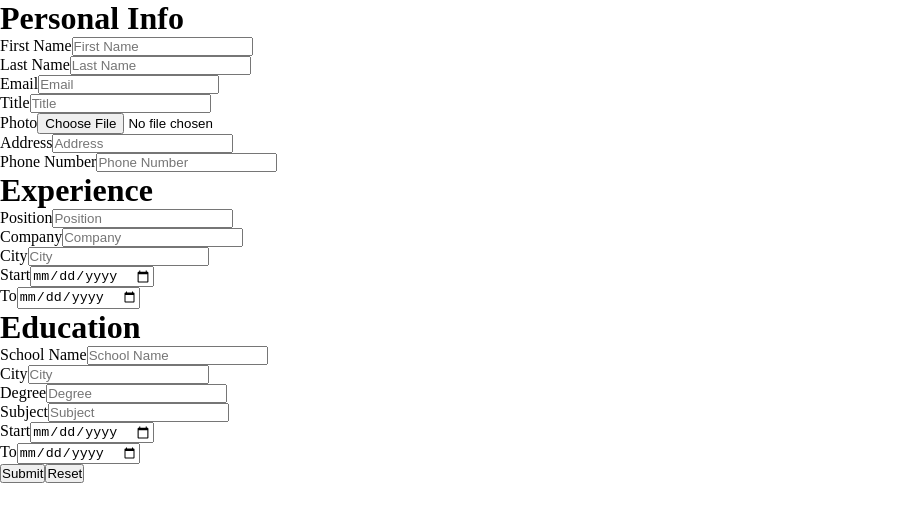
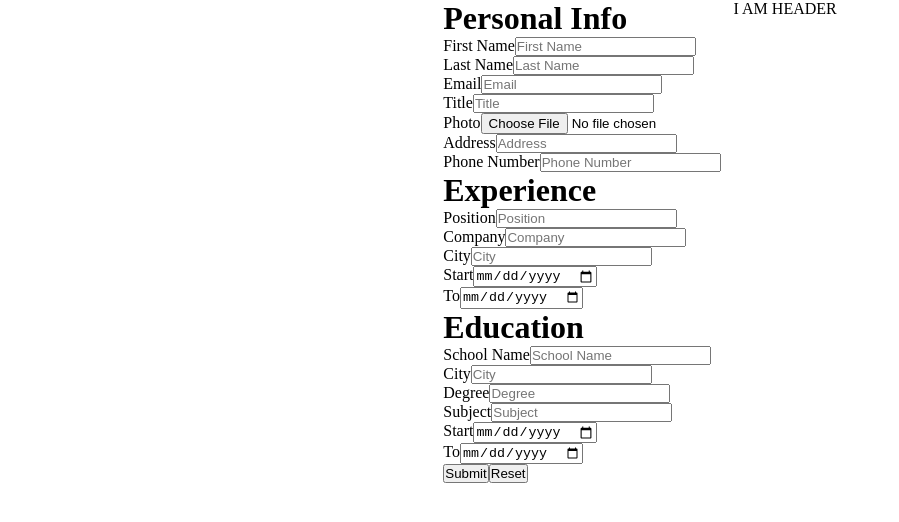
Before and after one commit to rsingh954/CV-Generator, a React (Create React App) app: page / in a window 1280 px wide. Shown: the top 522 px of the page, without its empty margins (0-899 px from the left). Built offline with nearby package versions, Linux system fonts and the light colour scheme.

Commit message:
added styles

```diff
--- a/src/components/CV/CV.tsx
+++ b/src/components/CV/CV.tsx
@@ -5,7 +5,7 @@ const CV: React.FC<Props> = ({ data }) => {
   return (
     <div className="cvWrapper">
       <div className="header">
-
+        I AM HEADER
       </div>
 
     </div>
--- a/src/components/forms/Form.tsx
+++ b/src/components/forms/Form.tsx
@@ -85,7 +85,7 @@ const Form: React.FC = () => {
   }
 
   return (
-    <div>
+    <div className='appWrapper'>
       <form onSubmit={handleSubmit}>
         <Personal formData={formData} handleChanges={handlePersonalChanges} />
         <Experience formData={formData} handleChanges={handleExperienceChanges} />
@@ -93,7 +93,7 @@ const Form: React.FC = () => {
         <button type='submit'>Submit</button>
         <button type='reset' onClick={() => setFormData(emptyFormData)}>Reset</button>
       </form>
-      {showCV === true ? <CV data={formData} /> : ""}
+      <CV data={formData} />
     </div>
   )
 }
--- a/src/index.css
+++ b/src/index.css
@@ -3,3 +3,10 @@
   padding: 0;
   box-sizing: border-box;
 }
+
+.appWrapper {
+  display: flex;
+  min-height: 100vh;
+  min-width: 100vh;
+  justify-content: center;
+}
```
